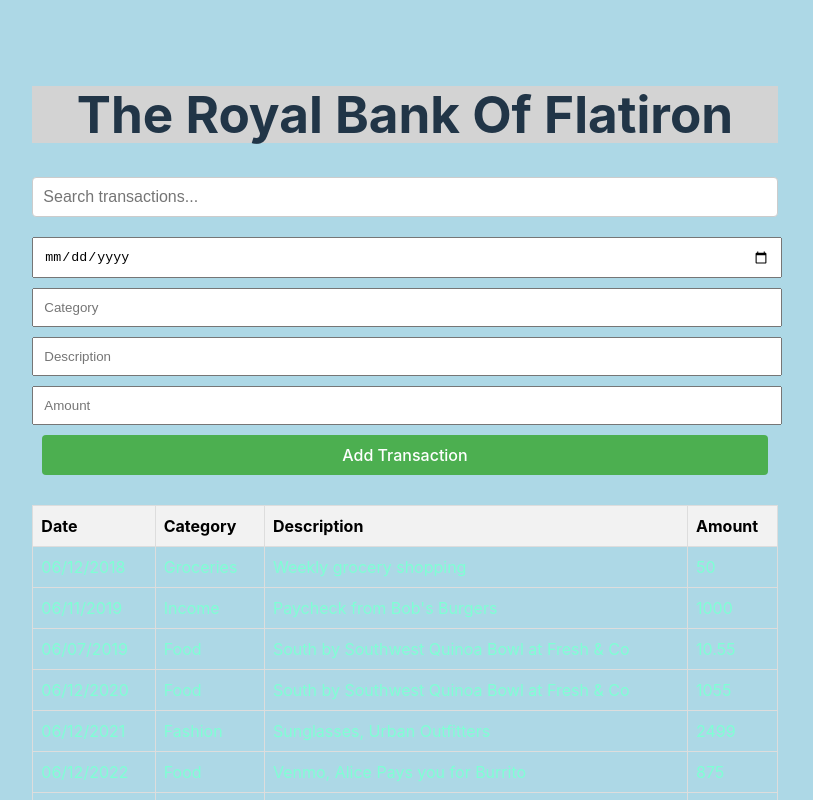
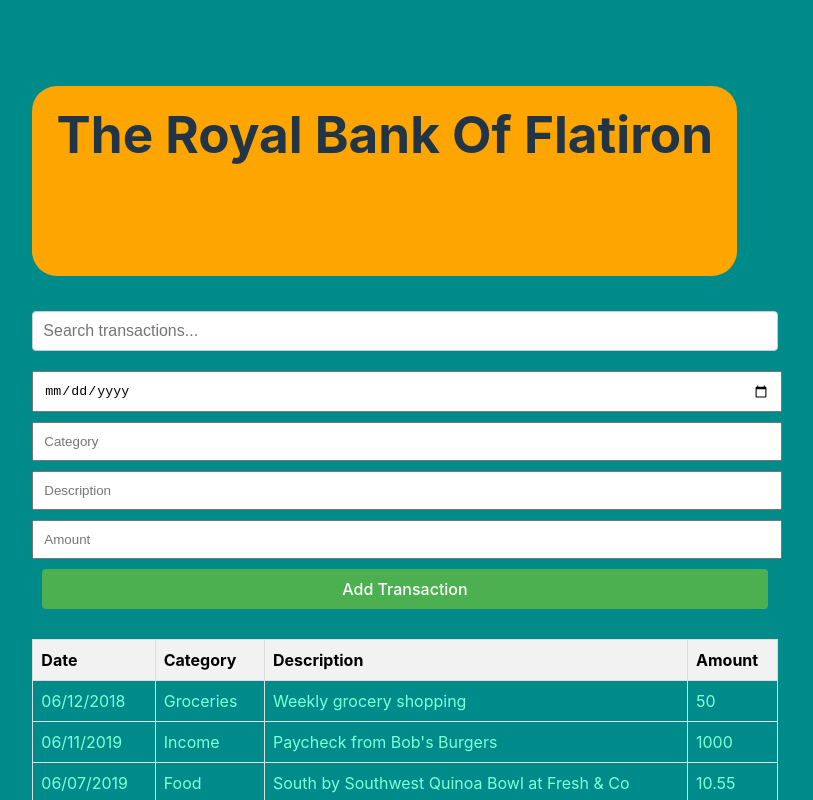
Before and after one commit to SGathuku/Flat-iron-bank, a React (Vite) app in the folder bank-of-flatiron/: page / in a window 1280 px wide. Shown: the top 800 px of the page, without its empty margins (235-1048 px from the left). Built offline with nearby package versions, Linux system fonts and the light colour scheme; data requests are answered from the project's data file; the HTML template or start-up script is replaced by a standard one.

Commit message:
Styled up App.css file fo legibility

```diff
--- a/bank-of-flatiron/src/App.css
+++ b/bank-of-flatiron/src/App.css
@@ -56,8 +56,13 @@ header {
   align-items: center;
 }
 .starter{
-  background-color: lightgray;
+  background-color: orange;
+  border-radius: 25px;
+  padding: 20px;
+  width: 665px;
+  height: 150px;
+
 }
 body{
-  background-color: lightblue;
+  background-color: darkcyan;
 }
```
